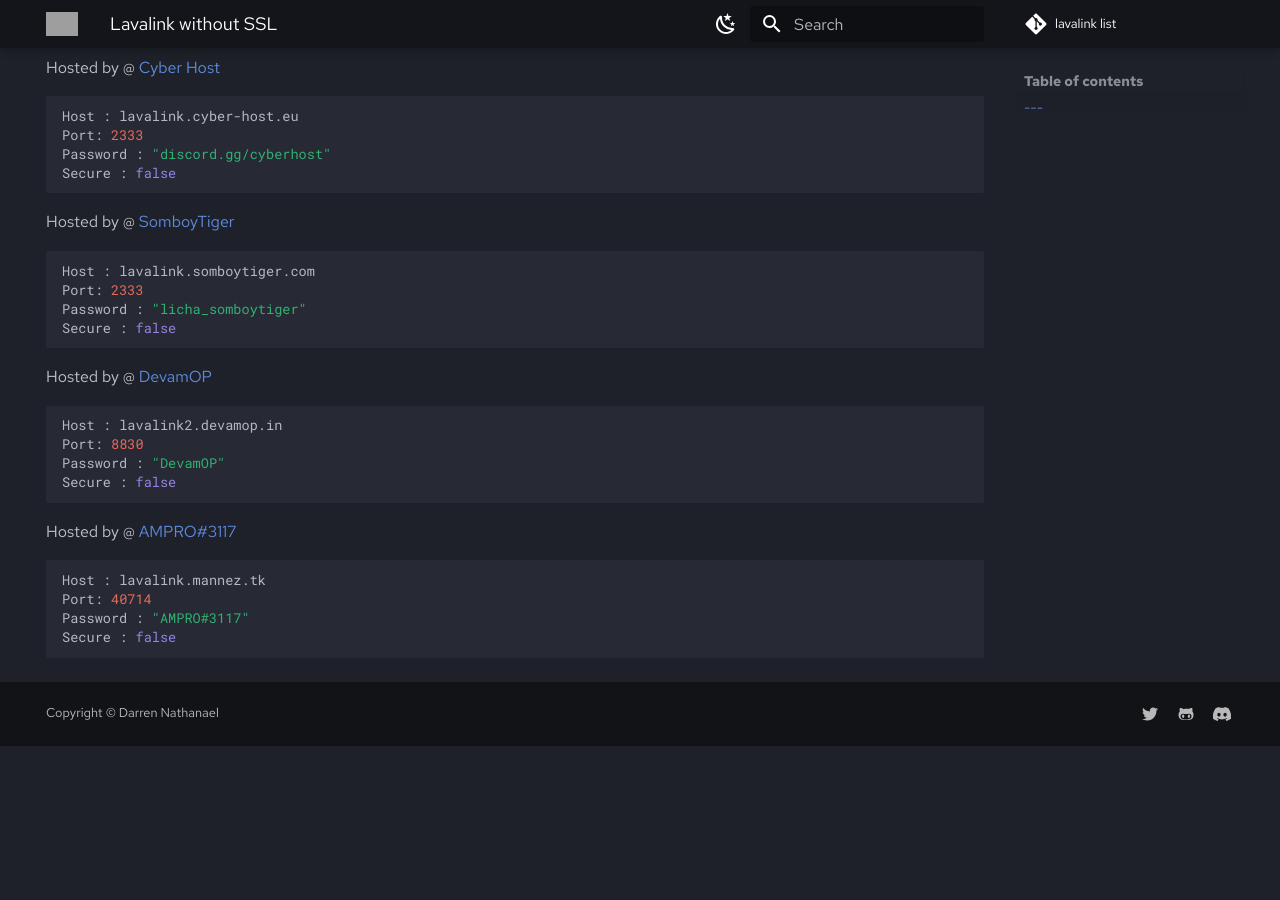
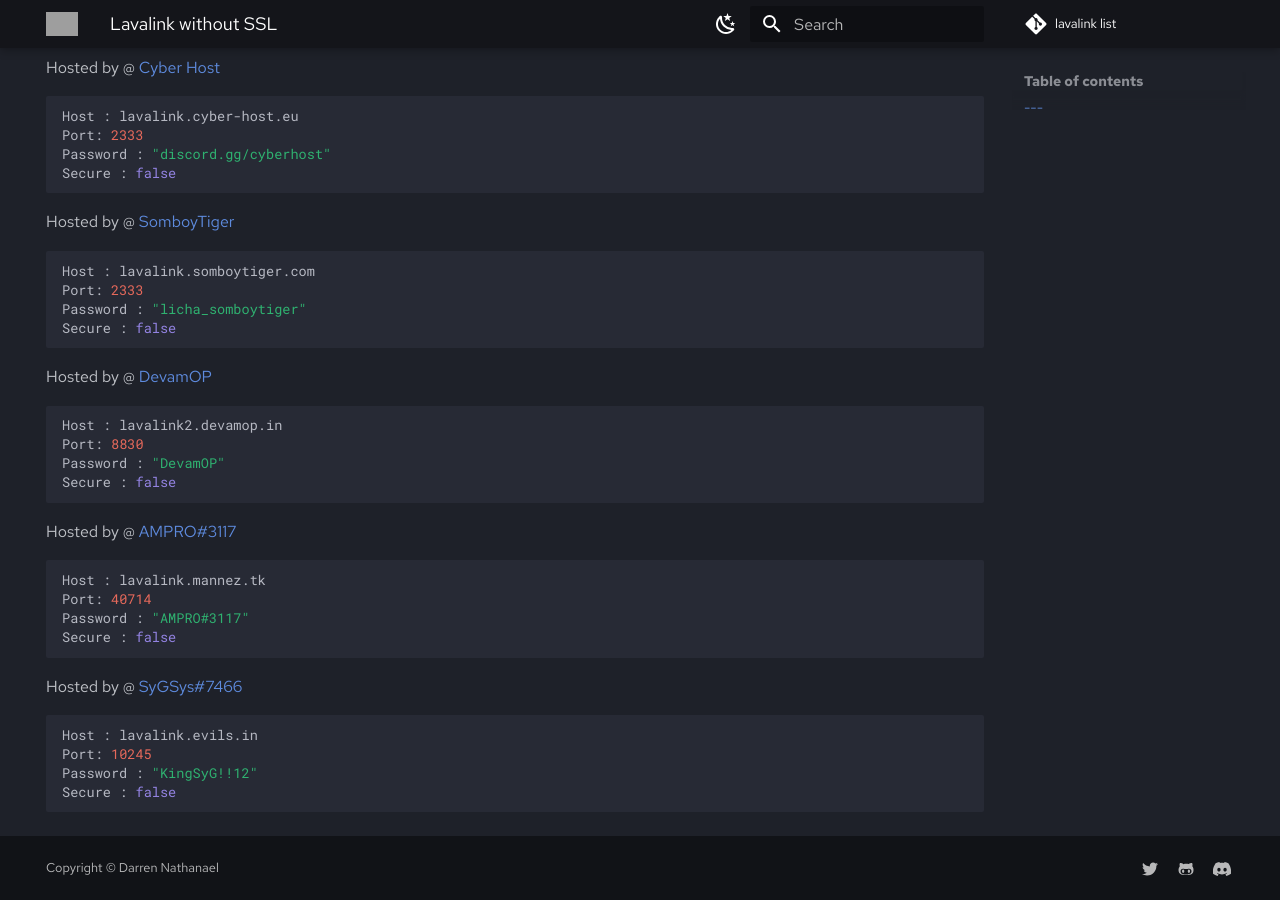
Before and after one commit to DarrenOfficial/lavalink-list, an MkDocs documentation site: the page built from docs/NoSSL/lavalink-without-ssl.md, in a window 1280 px wide and 900 px high, scrolled down 3473 px. Built offline with MkDocs 1.6.1 and Material for MkDocs 9.7.7, drawn with Linux system fonts in a browser that asks for light colours; comment, search, counter and statistics services are not loaded; before the commit the page ends 4219 px from its top, so only the background shows below that; grey boxes are pictures that could not be loaded.

Commit message:
Update lavalink-without-ssl.md

````diff
--- a/docs/NoSSL/lavalink-without-ssl.md
+++ b/docs/NoSSL/lavalink-without-ssl.md
@@ -207,3 +207,11 @@ Port: 40714
 Password : "AMPRO#3117"
 Secure : false
 ```
+
+Hosted by @ [SyGSys#7466](https://github.com/SyGSysMc)
+```bash
+Host : lavalink.evils.in
+Port: 10245
+Password : "KingSyG!!12"
+Secure : false
+```
````
